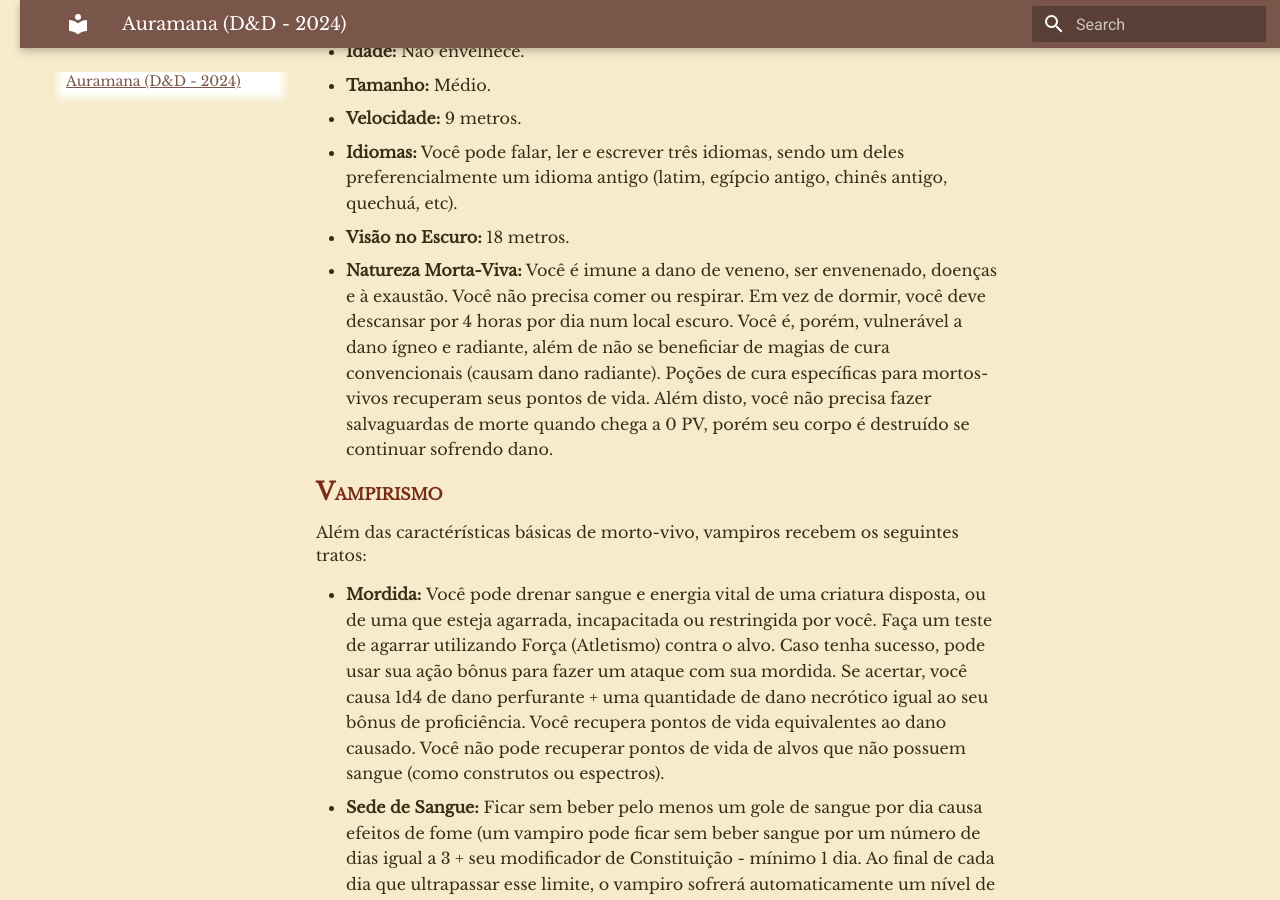
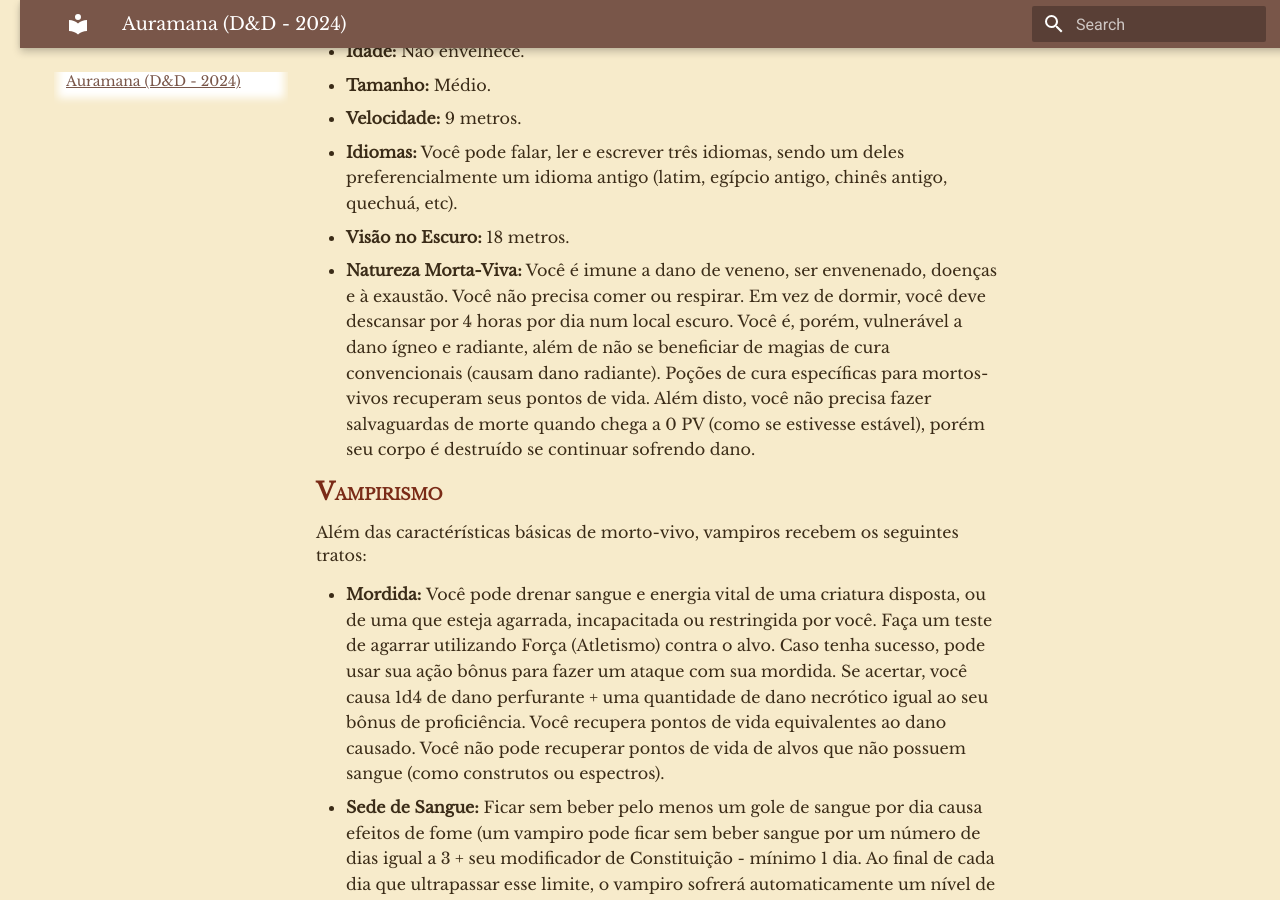
Before and after one commit to ozyssj/auramana-rpg, an MkDocs documentation site: the page built from docs/auramana-dnd.md, in a window 1280 px wide and 900 px high, scrolled down 12086 px. Built offline with MkDocs 1.6.1 and Material for MkDocs 9.7.7, drawn with Linux system fonts in a browser that asks for light colours.

Commit message:
fix morto-vivo

```diff
--- a/docs/auramana-dnd.md
+++ b/docs/auramana-dnd.md
@@ -441,7 +441,7 @@
     <li><strong>Velocidade:</strong> 9 metros.</li>
     <li><strong>Idiomas:</strong>  Você pode falar, ler e escrever três idiomas, sendo um deles preferencialmente um idioma antigo (latim, egípcio antigo, chinês antigo, quechuá, etc).</li>
     <li><strong>Visão no Escuro:</strong> 18 metros.</li>
-    <li><strong>Natureza Morta-Viva:</strong>  Você é imune a dano de veneno, ser envenenado, doenças e à exaustão. Você não precisa comer ou respirar. Em vez de dormir, você deve descansar por 4 horas por dia num local escuro. Você é, porém, vulnerável a dano ígneo e radiante, além de não se beneficiar de magias de cura convencionais (causam dano radiante). Poções de cura específicas para mortos-vivos recuperam seus pontos de vida. Além disto, você não precisa fazer salvaguardas de morte quando chega a 0 PV, porém seu corpo é destruído se continuar sofrendo dano.</li>
+    <li><strong>Natureza Morta-Viva:</strong>  Você é imune a dano de veneno, ser envenenado, doenças e à exaustão. Você não precisa comer ou respirar. Em vez de dormir, você deve descansar por 4 horas por dia num local escuro. Você é, porém, vulnerável a dano ígneo e radiante, além de não se beneficiar de magias de cura convencionais (causam dano radiante). Poções de cura específicas para mortos-vivos recuperam seus pontos de vida. Além disto, você não precisa fazer salvaguardas de morte quando chega a 0 PV (como se estivesse estável), porém seu corpo é destruído se continuar sofrendo dano.</li>
   </ul>
 
 
```
